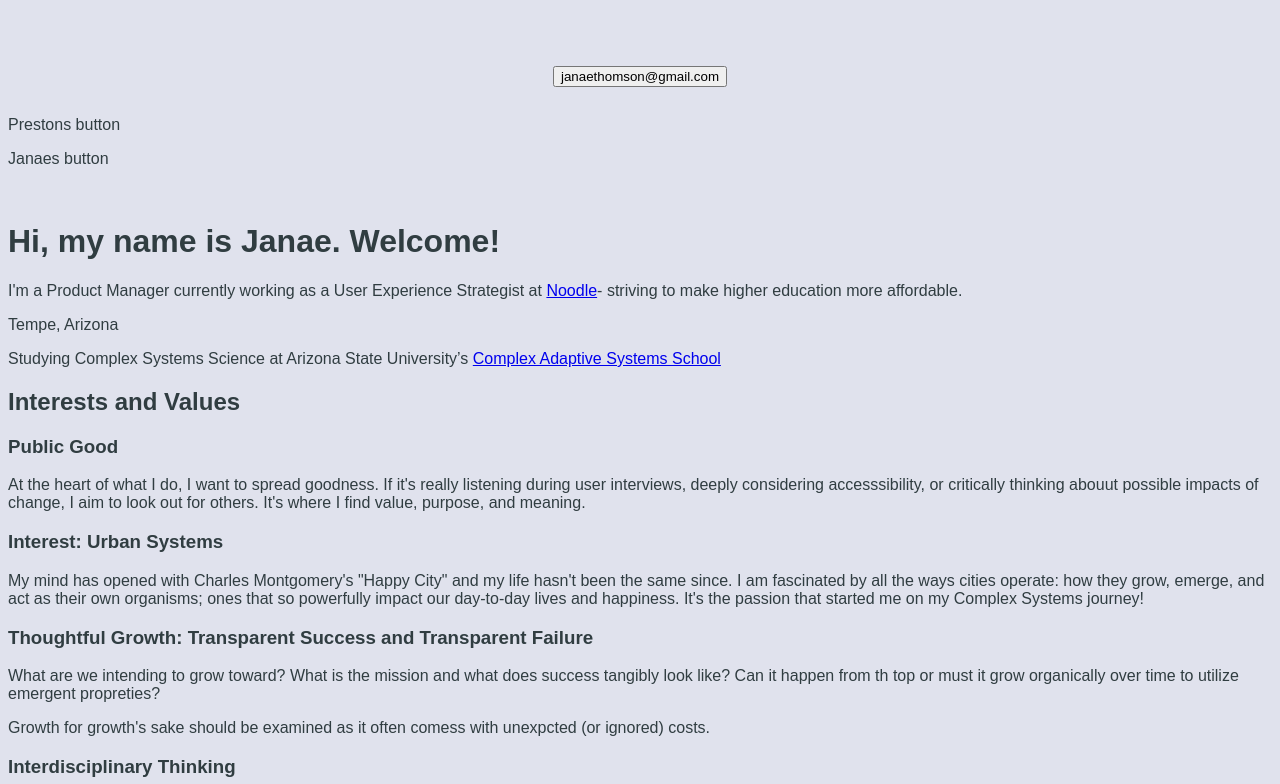
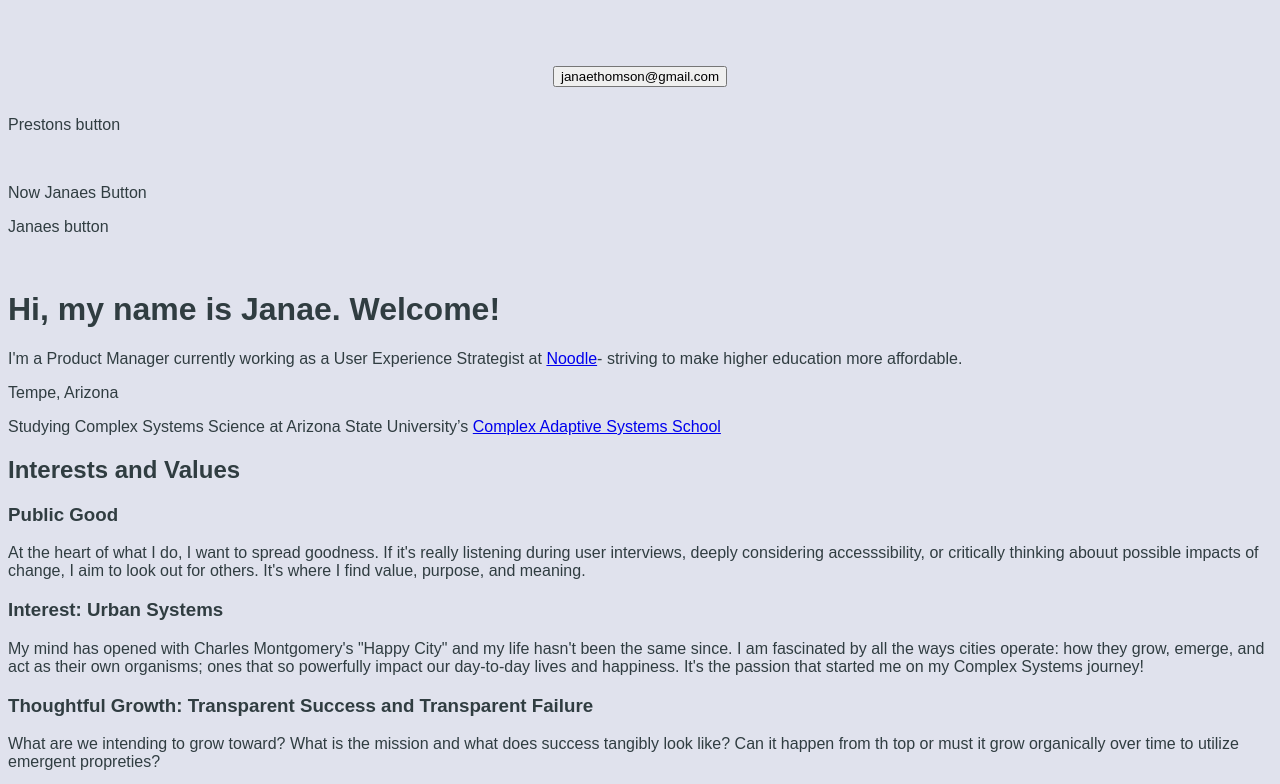
Before and after one commit to janae-marie/portfolio-site, a plain HTML site: page index.html in a window 1280 px wide. Shown: the top 784 px of the page. Drawn offline with Linux system fonts and the light colour scheme; files that its build step writes are made by us from their sources; a script that the page names is missing.

Commit message:
Now Janaes Button

```diff
--- a/css/styles.css
+++ b/css/styles.css
@@ -29,6 +29,7 @@ body {
     color: #303D41;
 }
 
+
 footer {
     text-align: center;
 
--- a/index.html
+++ b/index.html
@@ -25,9 +25,12 @@ WT 07/26/2024-->
   <div id="Prestons button">
     <p>Prestons button</p>
   </div>
+  <br>
+  <p>Now Janaes Button</p>
   <div id="Janaes button">
     <p>Janaes button</p>
   </div>
+
   <!--intro section-->
   <div id="intro-section">
     <img id="profilepic" src="">
```
